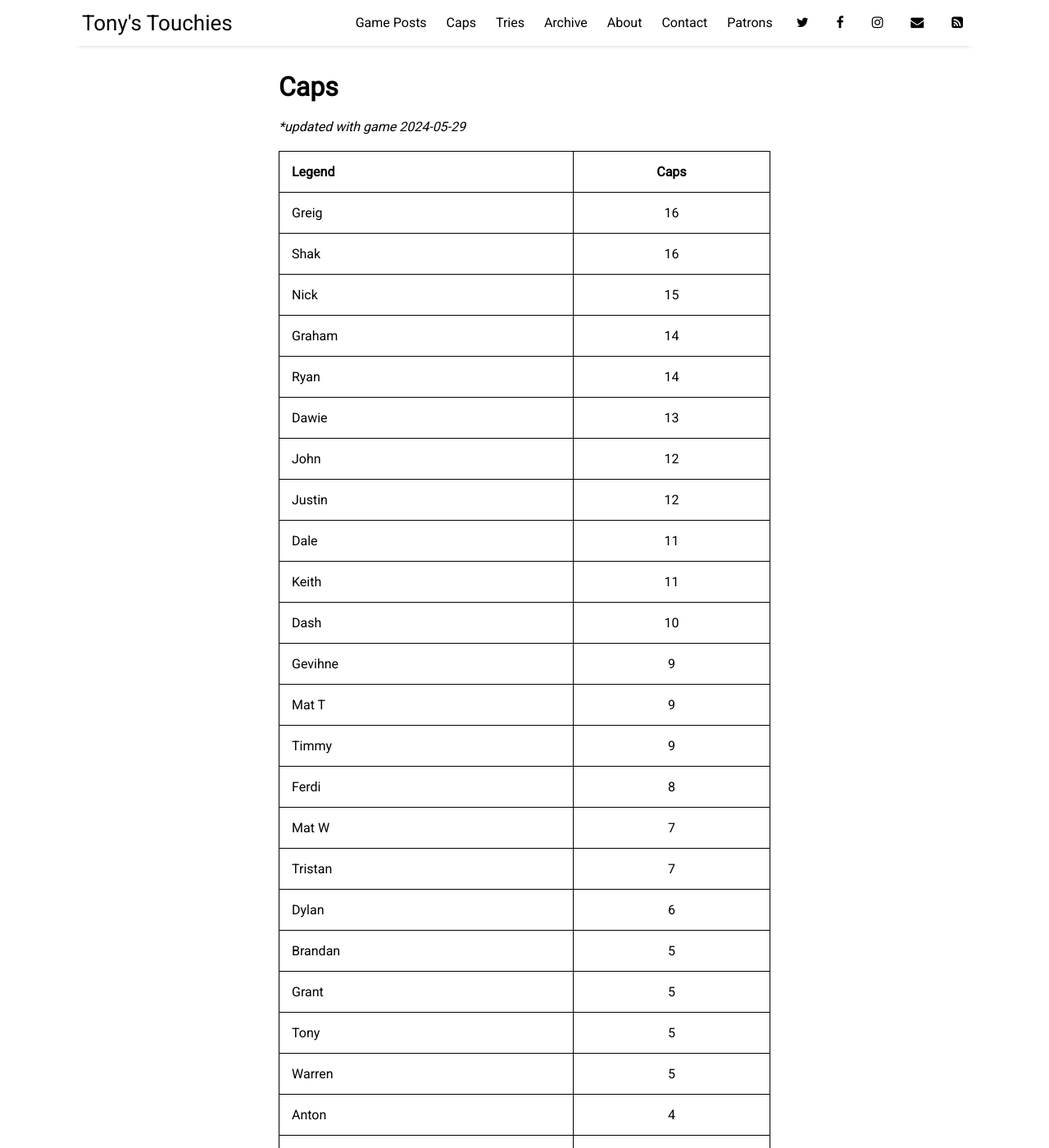
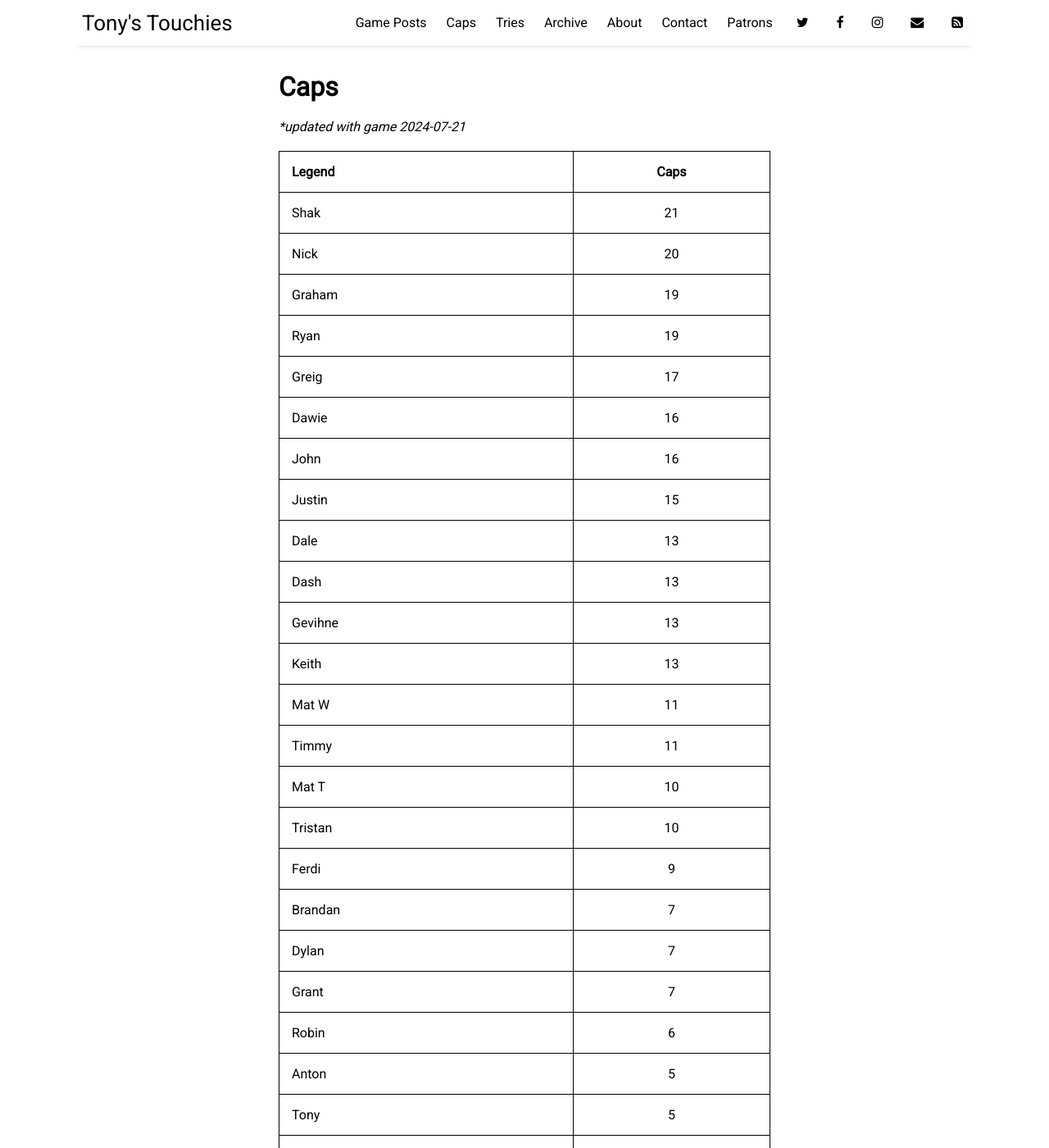
Before and after one commit to sundayrugby/sundayrugby.github.io, a Jekyll site: the page built from pages/caps.md, in a window 1280 px wide and 1400 px high. Shown: the whole window at 82% size. Built offline with Jekyll 4.4.1, drawn with Linux system fonts in a browser that asks for light colours; nearby versions of some CDN libraries; some of the changed text lies outside the part shown.

Commit message:
Update caps.md

```diff
--- a/pages/caps.md
+++ b/pages/caps.md
@@ -4,61 +4,65 @@ title: Caps
 permalink: /caps
 ---
 
-**updated with game 2024-05-29*
+**updated with game 2024-07-21*
 
 
 Legend               | Caps
 --------------------- | :------------------:
-Greig|16
-Shak|16
-Nick|15
-Graham|14
-Ryan|14
-Dawie|13
-John|12
-Justin|12
-Dale|11
-Keith|11
-Dash|10
-Gevihne|9
-Mat T |9
-Timmy|9
-Ferdi|8
-Mat W|7
-Tristan|7
-Dylan|6
-Brandan|5
-Grant|5
+Shak|21
+Nick|20
+Graham|19
+Ryan|19
+Greig|17
+Dawie|16
+John|16
+Justin|15
+Dale|13
+Dash|13
+Gevihne|13
+Keith|13
+Mat W|11
+Timmy|11
+Mat T |10
+Tristan|10
+Ferdi|9
+Brandan|7
+Dylan|7
+Grant|7
+Robin|6
+Anton|5
 Tony|5
 Warren|5
-Anton|4
+Andrew|4
+Ant|4
+Keyraan|4
 Rikki|4
-Robin|4
 Simphiwe|4
-Ant|3
 Eddy|3
-Keyraan|3
 Terry|3
 Yusri|3
-Andrew|2
 Ayub|2
 Casey|2
 Dino|2
 Jason|2
 JJ|2
+Mike|2
 Rob|2
+Shaka|2
 Adam|1
 Ash|1
 Byron|1
 Ferhard|1
 Gio|1
 Jake|1
+James|1
 Jandre|1
 Jayz|1
 Jeremy|1
 Leon|1
 Matthew|1
-Mike|1
+Paul|1
 Peter|1
+Rich|1
 Saul|1
 Tom|1
```
